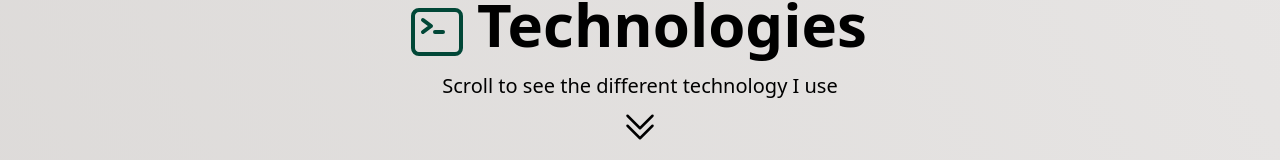
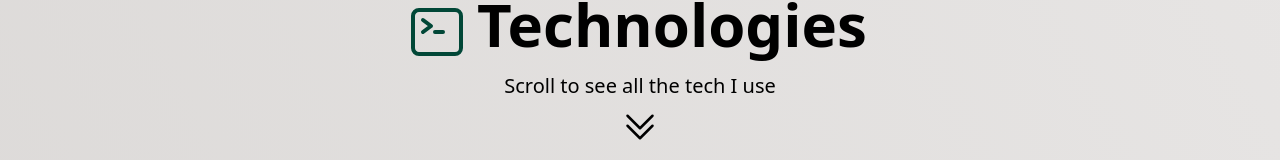
Before and after one commit to markoka101/portfolio, a React (Create React App) app: page /skills in a window 1280 px wide. Shown: the part 170-330 px from the top of the page. Built offline with nearby package versions, Linux system fonts and the light colour scheme.

Commit message:
wording changes

```diff
--- a/src/components/Skills.js
+++ b/src/components/Skills.js
@@ -33,7 +33,7 @@ export default function Skills() {
                         </h1>
                     </div>
                     <p className="lg:w-2/3 mx-auto leading-relaxed text-xl text-center text-black">
-                        Scroll to see the different technology I use
+                        Scroll to see all the tech I use
                     </p>
                     <ChevronDoubleDownIcon
                         className={`h-12 text-black transition-all ease-in-out  py-1 animate-pulse`}
```
